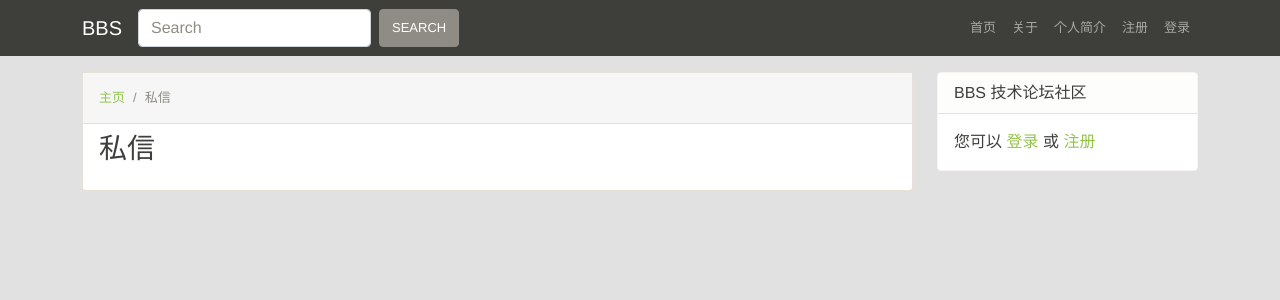
After one commit to wtraceback/BBS, a Flask app: page /message/ in a window 1280 px wide. The commit adds this page. Shown: the top 300 px of the page. Run offline with Flask 2, Linux system fonts and the light colour scheme; some libraries are stand-ins or nearby versions.

Commit message:
添加私信蓝图

```diff
--- a/app.py
+++ b/app.py
@@ -20,6 +20,8 @@ from routes.board import board as board_bp
 app.register_blueprint(board_bp, url_prefix='/board')
 from routes.admin import admin as admin_bp
 app.register_blueprint(admin_bp, url_prefix='/admin')
+from routes.message import message as message_bp
+app.register_blueprint(message_bp, url_prefix='/message')
 
 
 if __name__ == '__main__':
--- /dev/null
+++ b/routes/message.py
@@ -0,0 +1,12 @@
+from flask import (
+    Blueprint,
+    render_template,
+)
+
+
+message = Blueprint('message', __name__)
+
+
+@message.route('/')
+def index():
+    return render_template('message/index.html')
--- /dev/null
+++ b/templates/message/index.html
@@ -0,0 +1,25 @@
+{% extends "bbs_base.html" %}
+
+{% block title %}
+私信
+{% endblock %}
+
+{% block main_content %}
+    <div class="topic-panel">
+        <div class="header">
+            <ol class="breadcrumb about px-0">
+                <li class="breadcrumb-item"><a href="{{ url_for('topic.index') }}">主页</a></li>
+                <li class="breadcrumb-item active">私信</li>
+            </ol>
+        </div>
+
+        <div class="topic_content">
+            <div class="markdown-text">
+                <h3>私信</h3>
+                <p>
+
+                </p>
+            </div>
+        </div>
+    </div>
+{% endblock %}
--- a/templates/topic/index.html
+++ b/templates/topic/index.html
@@ -38,6 +38,7 @@ Topic
     </div>
 
     <a href="{{ url_for('topic.add') }}">添加新的话题</a>
+    <a href="{{ url_for('message.index') }}">私信</a>
     {% if user.role == 1 %}
     <a href="{{ url_for('board.add') }}">添加新的板块</a>
     <a href="{{ url_for('board.manage') }}">管理板块</a>
```
